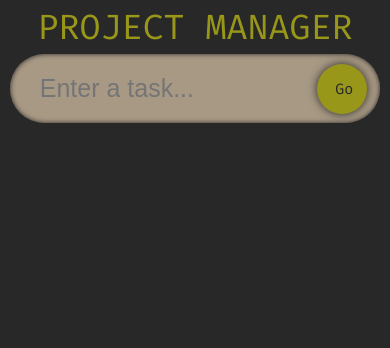
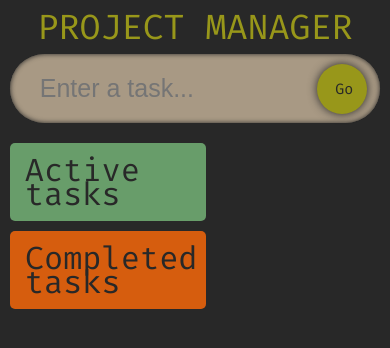
Before and after one commit to Abezzi/project-manager, a React (Vite) app: page / in a window 390 px wide. Shown: the top 348 px of the page. Built offline with nearby package versions, Linux system fonts and the light colour scheme.

Commit message:
feat: drag and drop progress

```diff
--- a/src/App.tsx
+++ b/src/App.tsx
@@ -4,10 +4,13 @@ import "../src/assets/styles/App.css"
 import InputField from "./components/input/InputField"
 import TodoList from "./components/TodoList/TodoList"
 import { Todo } from "./services/model"
+import { DragDropContext, DropResult } from "react-beautiful-dnd"
 
 function App() {
   const [todo, setTodo] = useState<string>("")
   const [todos, setTodos] = useState<Todo[]>([])
+  const [completedTodos, setCompletedTodos] = useState<Todo[]>([])
+
 
   const handleAdd = (e: React.FormEvent) => {
     e.preventDefault();
@@ -17,9 +20,11 @@ function App() {
     }
   };
 
-  console.log(todos);
+  const onDragEnd = (result: DropResult) => {
+  }
 
   return (
+    <DragDropContext onDragEnd={onDragEnd}>
       <div>
         <span className="App">
           {/*header*/}
@@ -33,12 +38,15 @@ function App() {
           />
 
           {/*task list*/}
-        <TodoList todos={todos} setTodos={setTodos} />
-        {/* {todos.map((t) => (
-          <li>{t.todo}</li>
-        ))} */}
+          <TodoList
+            todos={todos}
+            setTodos={setTodos}
+            completedTodos={completedTodos}
+            setCompletedTodos={setCompletedTodos}
+          />
         </span>
       </div>
+    </DragDropContext>
   );
 };
 
--- a/src/components/SingleTodo/SingleTodo.tsx
+++ b/src/components/SingleTodo/SingleTodo.tsx
@@ -3,14 +3,16 @@ import { AiFillEdit, AiFillDelete } from "react-icons/ai"
 import { MdDone } from "react-icons/md"
 import "./styles.css"
 import { useEffect, useRef, useState } from "react"
+import { Draggable } from "react-beautiful-dnd"
 
 type Props = {
+  index: number
   todo: Todo
   todos: Todo[]
   setTodos: React.Dispatch<React.SetStateAction<Todo[]>>
 }
 
-const SingleTodo = ({ todo, todos, setTodos }: Props) => {
+const SingleTodo = ({ index, todo, todos, setTodos }: Props) => {
   const [edit, setEdit] = useState<boolean>(false)
   const [editTodo, setEditTodo] = useState<string>(todo.todo)
   const inputRef = useRef<HTMLInputElement>(null)
@@ -49,9 +51,14 @@ const SingleTodo = ({ todo, todos, setTodos }: Props) => {
   }
 
   return (
+    <Draggable draggableId={todo.id.toString()} index={index}>
+      {(provided) => (
         <form
           className="todos__single"
           onSubmit={(e) => handleEdit(e, todo.id)}
+          {...provided.draggableProps}
+          {...provided.dragHandleProps}
+          ref={provided.innerRef}
         >
           {
             edit ? (
@@ -96,6 +103,8 @@ const SingleTodo = ({ todo, todos, setTodos }: Props) => {
             </span>
           </div>
         </form >
+      )}
+    </Draggable >
   )
 }
 
--- a/src/components/SingleTodo/styles.css
+++ b/src/components/SingleTodo/styles.css
@@ -1,10 +1,15 @@
 .todos__single {
     display: flex;
-    width: 29.5%;
     border-radius: 5px;
     padding: 20px;
     margin-top: 15px;
-    background-color: var(--aqua);
+    background-color: var(--gray);
+    transition: 0.1s;
+}
+
+.todos__single:hover {
+    box-shadow: 0 0 5px var(--black);
+    transform: scale(1.03);
 }
 
 .todos__single--text {
@@ -31,14 +36,24 @@
     color: var(--gray);
 }
 
+@media (max-width: 1100px) {
+    .todos {
+        width: 45%;
+    }
+}
+
 @media (max-width: 700px) {
     .input {
         width: 95%;
     }
+
     .todos {
         width: 95%;
+        margin-bottom: 10px;
     }
-    .todos__single {
-        width: 100%;
+
+    .container {
+        width: 95%;
+        flex-direction: column;
     }
 }
--- a/src/components/TodoList/TodoList.tsx
+++ b/src/components/TodoList/TodoList.tsx
@@ -1,4 +1,5 @@
 import React from 'react'
+import { Droppable } from 'react-beautiful-dnd'
 import { Todo } from '../../services/model'
 import SingleTodo from '../SingleTodo/SingleTodo'
 import "./styles.css"
@@ -6,19 +7,69 @@ import "./styles.css"
 interface Props {
     todos: Todo[]
     setTodos: React.Dispatch<React.SetStateAction<Todo[]>>
+    completedTodos: Todo[]
+    setCompletedTodos: React.Dispatch<React.SetStateAction<Todo[]>>
 }
 
-const TodoList: React.FC<Props> = ({ todos, setTodos }: Props) => {
+const TodoList: React.FC<Props> = ({
+    todos,
+    setTodos,
+    completedTodos,
+    setCompletedTodos
+}) => {
     return (
-        <div className="todos">
-            {todos.map(todo => (
+        <div className="container">
+            <Droppable droppableId='TodosActiveList'>
+                {(provided) => (
+                    <div
+                        className="todos active"
+                        ref={provided.innerRef}
+                        {...provided.droppableProps}
+                    >
+                        <span className="todos__heading">
+                            Active tasks
+                        </span>
+                        {
+                            todos.map((todo, index) => (
                                 <SingleTodo
+                                    index={index}
                                     todo={todo}
                                     key={todo.id}
                                     todos={todos}
                                     setTodos={setTodos}
                                 />
-            ))}
+                            ))
+                        }
+                        {provided.placeholder}
+                    </div>
+                )}
+            </Droppable>
+
+            <Droppable droppableId='TodosCompletedList'>
+                {(provided) => (
+                    <div
+                        className="todos remove"
+                        ref={provided.innerRef}
+                        {...provided.droppableProps}
+                    >
+                        <span className="todos__heading">
+                            Completed tasks
+                        </span>
+                        {
+                            completedTodos.map((todo, index) => (
+                                <SingleTodo
+                                    index={index}
+                                    todo={todo}
+                                    key={todo.id}
+                                    todos={completedTodos}
+                                    setTodos={setCompletedTodos}
+                                />
+                            ))
+                        }
+                        {provided.placeholder}
+                    </div>
+                )}
+            </Droppable>
         </div>
     )
 }
--- a/src/components/TodoList/styles.css
+++ b/src/components/TodoList/styles.css
@@ -1,6 +1,29 @@
 .todos {
     display: flex;
-    justify-content: space-evenly;
-    width: 90%;
-    flex-wrap: wrap;
+    width: 45%;
+    flex-direction: column;
+    padding: 15px;
+    border-radius: 5px;
+    background-color: var(--gray);
 }
+
+.container {
+    display: flex;
+    width: 95%;
+    margin-top: 20px;
+    justify-content: space-between;
+    align-items: flex-start;
+}
+
+.todos__heading {
+    font-size: 2em;
+    color: var(--black);
+}
+
+.remove {
+    background-color: var(--orange);
+}
+
+.active {
+    background-color: var(--aqua);
+}
```
Also changed, not shown: 1 other file (tests, documents, lock files or other folders). Lines whose indentation alone changed are shown as unchanged.
